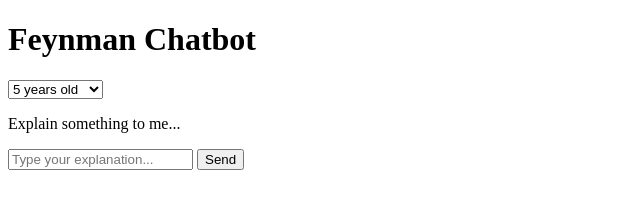
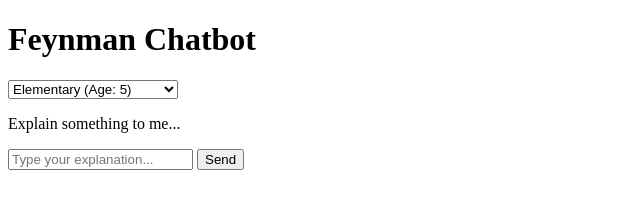
Before and after one commit to GitOut6/Feynman-Chatbot, a plain HTML site: page index.html in a window 1280 px wide. Shown: the whole page, without its empty margins (0-640 px from the left). Drawn offline with Linux system fonts and the light colour scheme.

```diff
--- a/index.html
+++ b/index.html
@@ -12,10 +12,10 @@
 
         <!-- Age selector -->
         <select id="botAge">
-            <option value="5">5 years old</option>
-            <option value="16">16 years old</option>
-            <option value="25">25 years old</option>
-            <option value="40">40 years old</option>
+            <option value="5">Elementary (Age: 5)</option>
+            <option value="16">High School (Age: 16)</option>
+            <option value="25">Undergraduate (Age: 25)</option>
+            <option value="40">Professer (Age: 40)</option>
         </select>
 
         <!-- Chat messages display area -->
```
